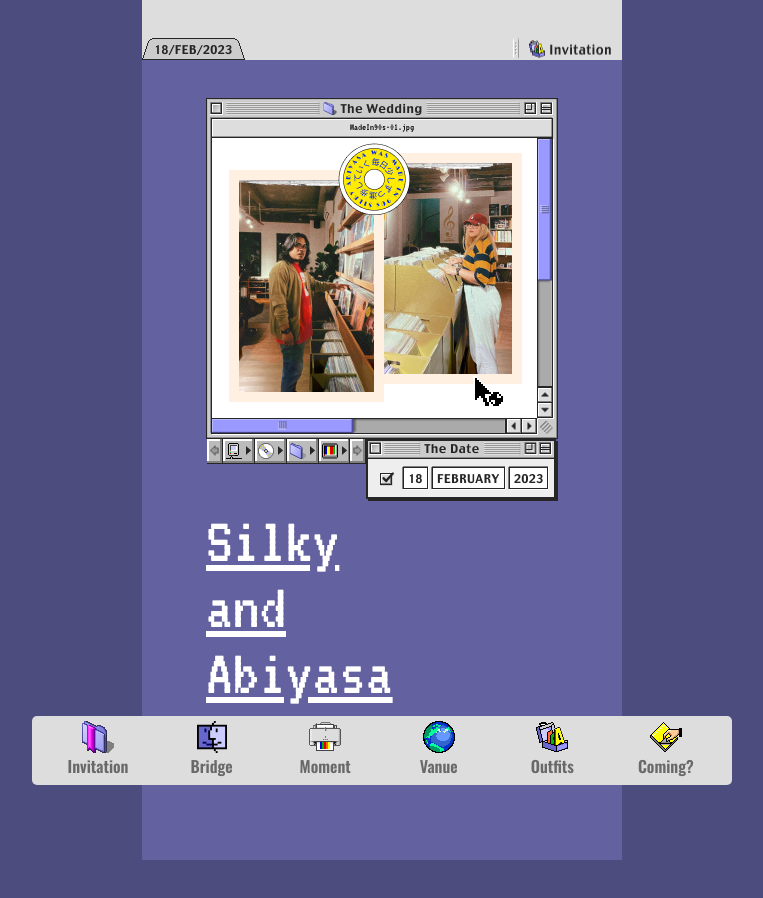
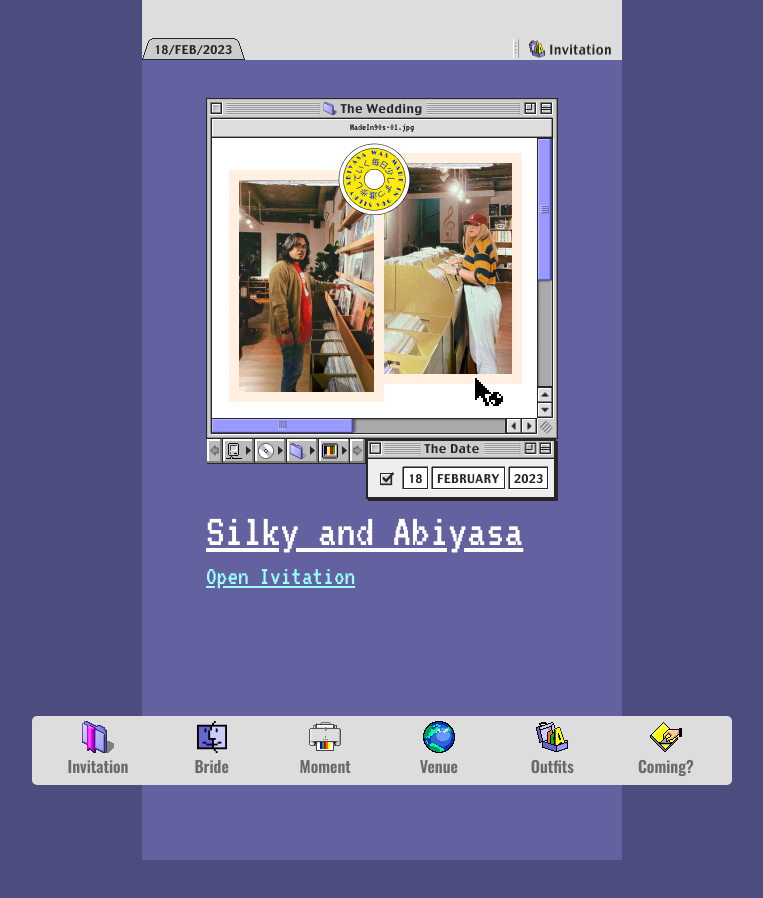
Before and after one commit to AhmadHidayat120402/undangan_digital, a PHP site: page / in a window 1280 px wide. Shown: the whole page, without its empty margins (258-1021 px from the left). Run offline with PHP 8.4, Linux system fonts and the light colour scheme.

Commit message:
update page invitation

```diff
--- a/css/style.css
+++ b/css/style.css
@@ -96,7 +96,7 @@ main .navigation ul li a .icon {
 }
 
 main .nama-pasangan {
-  font-size: 50pt;
+  font-size: 35pt;
   font-family: "VT323", monospace;
   font-weight: 300;
   line-height: normal;
@@ -116,7 +116,7 @@ main p {
 }
 main p.subtitle {
   font-size: 20pt !important;
-  margin-top: 30px;
+  margin-top: 0px;
   color: #99ffff !important;
   text-decoration: underline;
 }
--- a/index.php
+++ b/index.php
@@ -31,7 +31,7 @@
                 <li <?php if (isset($_GET['page']) && $_GET['page'] == "bridge") { ?> class="active" <?php   }  ?>>
                     <a href=".?page=bridge">
                         <img src="img/Bridge-icon.png" alt="">
-                        <span class="icon-title">Bridge</span>
+                        <span class="icon-title">Bride</span>
                     </a>
                 </li>
                 <li <?php if (isset($_GET['page']) && $_GET['page'] == "moment") { ?> class="active" <?php   }  ?>>
@@ -43,7 +43,7 @@
                 <li <?php if (isset($_GET['page']) && $_GET['page'] == "vanue") { ?> class="active" <?php   }  ?>>
                     <a href=".?page=vanue">
                         <img src="img/Vanue-icon.png" alt="">
-                        <span class="icon-title">Vanue</span>
+                        <span class="icon-title">Venue</span>
                     </a>
                 </li>
                 <li <?php if (isset($_GET['page']) && $_GET['page'] == "outfits") { ?> class="active" <?php   }  ?>>
--- a/page/invitation.php
+++ b/page/invitation.php
@@ -1,7 +1,7 @@
 <div class="content" id="invitation">
     <img src="img/invitation-img.png" alt="">
     <h1 class="nama-pasangan">Silky
-        <br> and <br>
+        and
         Abiyasa
     </h1>
     <a href=".?page=bridge">
```
Also changed, not shown: page/connect.php (+7 -0 lines).
